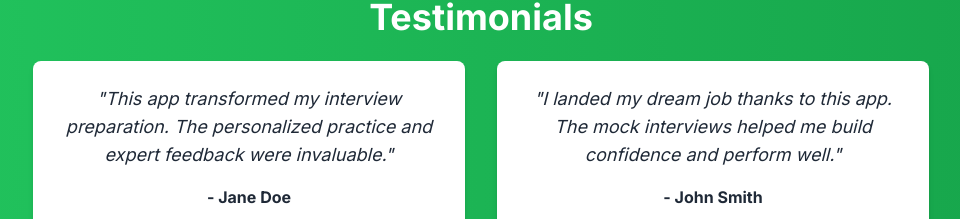
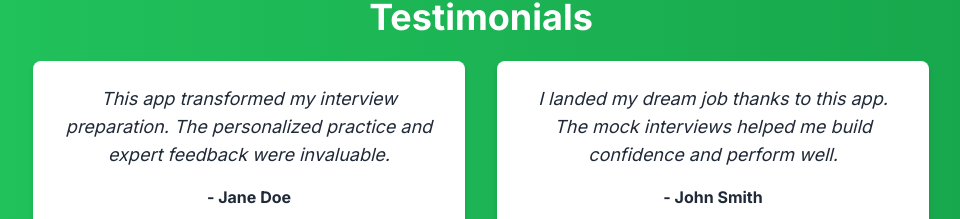
Before and after one commit to AyushKatre05/Interview-Preperation-App, a Next.js app: page / in a window 1280 px wide. Shown: the part 879-1098 px from the top of the page, without its empty margins (159-1119 px from the left). Built offline with nearby package versions, Linux system fonts and the light colour scheme.

Commit message:
fix minor bugs

```diff
--- a/app/dashboard/(components)/AddNewInterview.jsx
+++ b/app/dashboard/(components)/AddNewInterview.jsx
@@ -83,7 +83,7 @@ const AddNewInterview = () => {
         </div>
         <div className='flex justify-end gap-5 '>
         <Button type="button" variant="destructive" onClick={()=>setOpenDialog(false)}>Cancel</Button>
-          <Button type="submit" disabled={loading} >{loading?<><LoaderCircle className="animate-spin"/>'Generating From AI'</>:'Start Interview'}</Button>
+          <Button type="submit" disabled={loading} >{loading?<><LoaderCircle className="animate-spin"/>Generating From AI</>:'Start Interview'}</Button>
         </div></form>
       </DialogDescription>
     </DialogHeader>
--- a/app/dashboard/how-it-works/page.jsx
+++ b/app/dashboard/how-it-works/page.jsx
@@ -32,7 +32,7 @@ const HowItWorks = () => {
           </p>
           <h2 className="text-2xl font-bold mb-2">Step 4: Ace Your Interview</h2>
           <p className="text-lg mb-4">
-            Use the insights and practice you've gained to confidently tackle your interviews and land your dream job.
+            Use the insights and practice you have gained to confidently tackle your interviews and land your dream job.
           </p>
         </div>
         <Button
--- a/app/dashboard/interview/[interviewId]/feedback/page.jsx
+++ b/app/dashboard/interview/[interviewId]/feedback/page.jsx
@@ -17,7 +17,7 @@ const Feedback = ({params}) => {
     const [feedbackList,setFeedbackList] = useState([])
     useEffect(()=>{
         GetFeedback();
-    },[])
+    })
     const router = useRouter();
     const GetFeedback =async()=>{
         const result = await db.select().from(UserAnswer).where(eq(UserAnswer.mockIdRef,params.interviewId)).orderBy(UserAnswer.id)
--- a/app/dashboard/interview/[interviewId]/page.jsx
+++ b/app/dashboard/interview/[interviewId]/page.jsx
@@ -15,7 +15,7 @@ const Interview = ({ params }) => {
     useEffect(() => {
       console.log(params.interviewId);
       GetInterviewDetails();
-    }, []);
+    });
 
     const GetInterviewDetails = async () => {
       const result = await db
--- a/app/dashboard/interview/[interviewId]/start/(components)/QuestionsSection.jsx
+++ b/app/dashboard/interview/[interviewId]/start/(components)/QuestionsSection.jsx
@@ -16,7 +16,7 @@ const QuestionsSection = ({mockInterviewQuestion,activeQuestionIndex}) => {
     <div className='p-5 border rounded-lg'>
         <div className='grid grid-cols-2 md:grid-cols-3 lg:grid-cols-4 gap-5'>
         {mockInterviewQuestion && mockInterviewQuestion.map((question,index)=>(
-            <h2 className={`p-2 bg-green-200 rounded-full cursor-pointer text-xs md:text-sm text-center ${activeQuestionIndex==index && 'bg-primary text-white'}`}>Question {index+1}</h2>
+            <h2 key={question} className={`p-2 bg-green-200 rounded-full cursor-pointer text-xs md:text-sm text-center ${activeQuestionIndex==index && 'bg-primary text-white'}`}>Question {index+1}</h2>
         ))}
         </div>
         <h2 className='my-5 text-md md:text-lg'>
--- a/app/dashboard/interview/[interviewId]/start/(components)/RecordAnsSection.jsx
+++ b/app/dashboard/interview/[interviewId]/start/(components)/RecordAnsSection.jsx
@@ -41,7 +41,7 @@ const RecordAnsSection = ({
     if (!isRecording && userAnswer.length > 10) {
       UpdateUserAnswer();
     }
-  }, [userAnswer]);
+  });
 
   const UpdateUserAnswer = async () => {
     console.log(userAnswer);
--- a/app/dashboard/interview/[interviewId]/start/page.jsx
+++ b/app/dashboard/interview/[interviewId]/start/page.jsx
@@ -14,7 +14,7 @@ const StartInterview = ({ params }) => {
   const [activeQuestionIndex,setActiveQuestionIndex] = useState(0)
   useEffect(() => {
     GetInterviewDetails();
-  }, []);
+  });
 
   const GetInterviewDetails = async () => {
     try {
--- a/app/dashboard/questions/page.jsx
+++ b/app/dashboard/questions/page.jsx
@@ -28,7 +28,7 @@ const Questions = () => {
           </p>
           <h2 className="text-2xl font-bold mb-2">Can I cancel my subscription?</h2>
           <p className="text-lg mb-4">
-            Yes, you can cancel your subscription at any time. If you're not satisfied, we're here to help.
+            Yes, you can cancel your subscription at any time. If you are not satisfied, we are here to help.
           </p>
         </div>
         <Button
--- a/app/page.js
+++ b/app/page.js
@@ -64,13 +64,13 @@ const Home = () => {
           <div className="grid grid-cols-1 md:grid-cols-2 gap-8">
             <div className="bg-white text-gray-800 p-6 rounded-lg shadow-md">
               <p className="text-lg italic">
-                "This app transformed my interview preparation. The personalized practice and expert feedback were invaluable."
+                This app transformed my interview preparation. The personalized practice and expert feedback were invaluable.
               </p>
               <p className="mt-4 font-bold">- Jane Doe</p>
             </div>
             <div className="bg-white text-gray-800 p-6 rounded-lg shadow-md">
               <p className="text-lg italic">
-                "I landed my dream job thanks to this app. The mock interviews helped me build confidence and perform well."
+                I landed my dream job thanks to this app. The mock interviews helped me build confidence and perform well.
               </p>
               <p className="mt-4 font-bold">- John Smith</p>
             </div>
```
